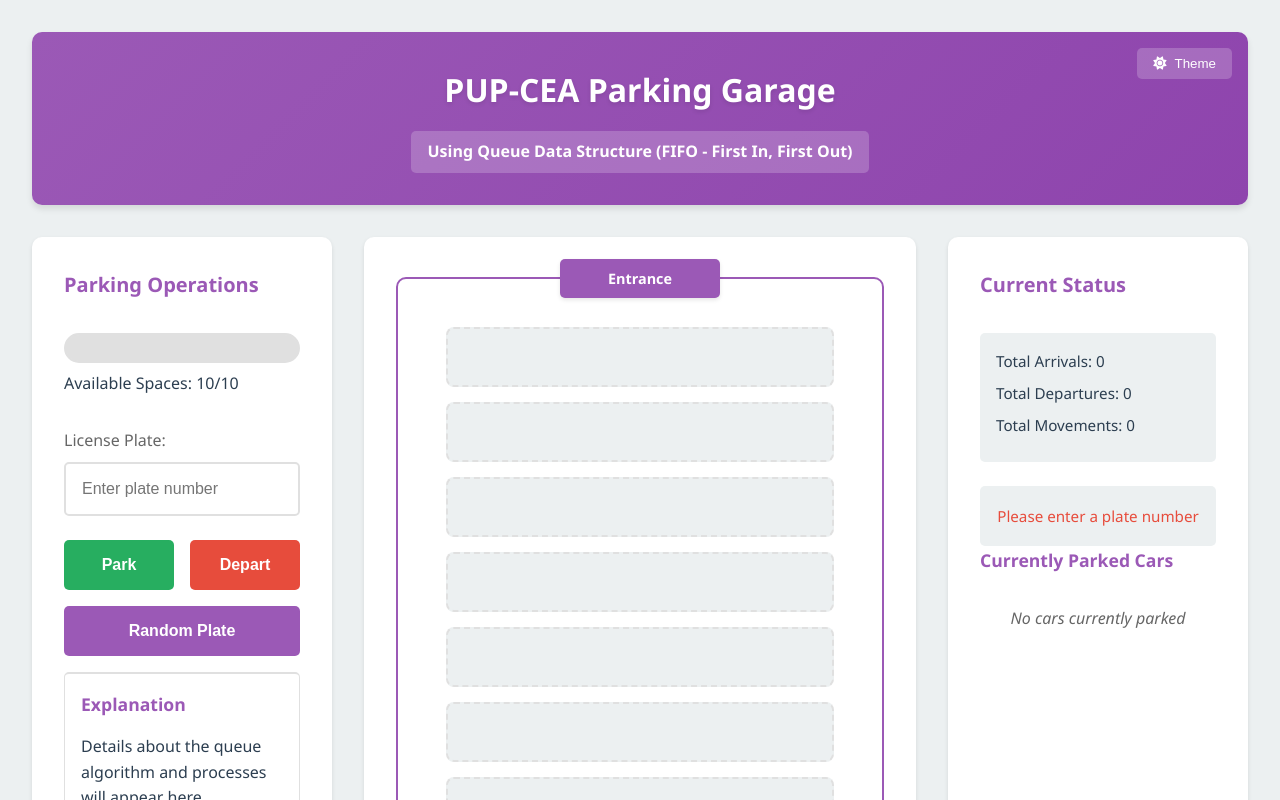
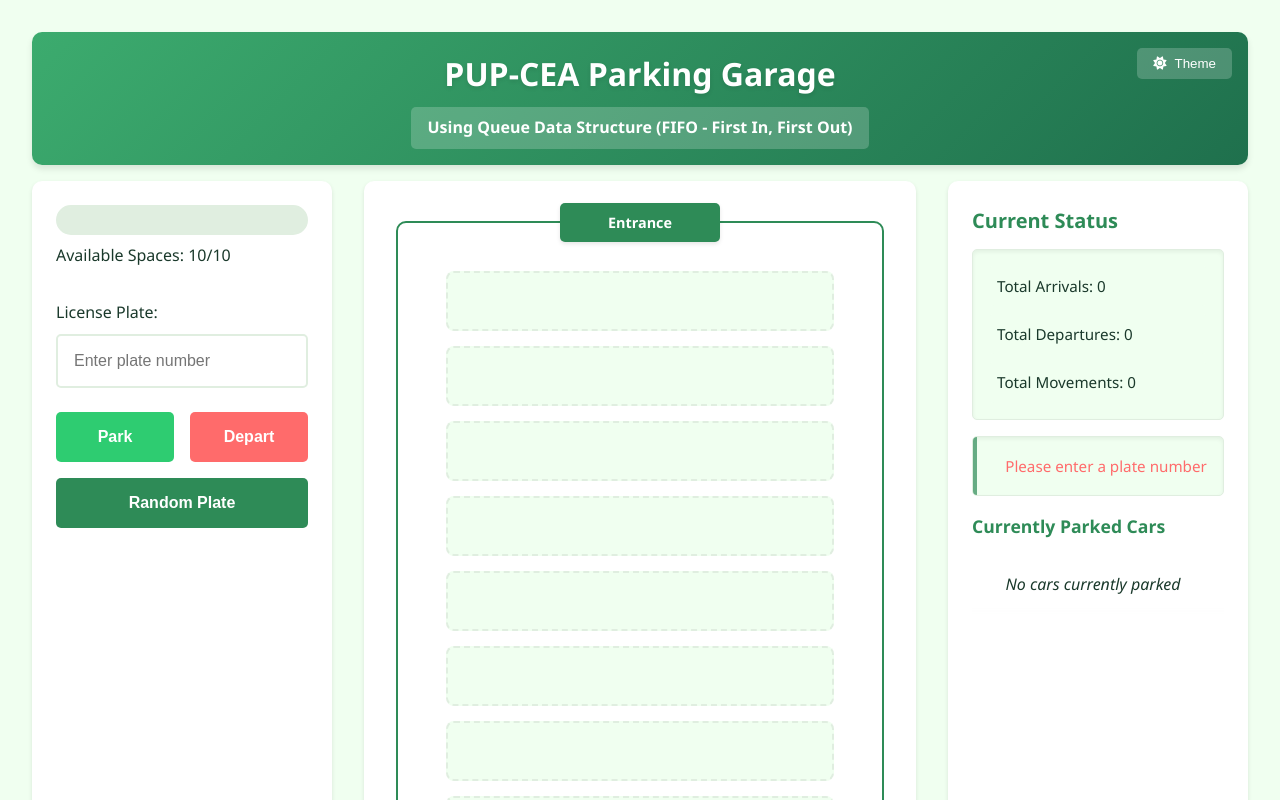
Before and after one commit to cikeyz/park-queue, a plain HTML site: page index.html in a window 1280 px wide. Both pictures are taken after a click on the button "Depart". Shown: the top 800 px of the page. Drawn offline with Linux system fonts and the light colour scheme.

Commit message:
feat: finalize ParkQueue submitted garage UI

```diff
--- a/index.html
+++ b/index.html
@@ -3,7 +3,7 @@
 <head>
     <meta charset="UTF-8">
     <meta name="viewport" content="width=device-width, initial-scale=1.0">
-    <title>PUP-CEA Parking Garage</title>
+    <title>ParkQueue</title>
     <link rel="stylesheet" href="styles.css">
     <link rel="stylesheet" href="https://cdnjs.cloudflare.com/ajax/libs/font-awesome/6.0.0/css/all.min.css">
 </head>
@@ -22,7 +22,6 @@
             <div class="panels">
                 <!-- Left Panel - Operations -->
                 <section class="operations-panel">
-                    <h2>Parking Operations</h2>
 
                     <div class="capacity-indicator">
                         <div class="progress-bar">
@@ -42,10 +41,6 @@
                     </div>
                     <div class="button-group" style="margin-top: 1rem;">
                         <button class="btn primary" id="randomPlateButton" style="grid-column: span 2;">Random Plate</button>
-                    </div>
-                    <div class="explanation-pane" id="explanationPane">
-                        <h3>Explanation</h3>
-                        <p id="explanationText">Details about the queue algorithm and processes will appear here.</p>
                     </div>
                 </section>
 
--- a/styles.css
+++ b/styles.css
@@ -7,20 +7,22 @@
 
 :root {
     /* Colors */
-    --primary-color: #2c3e50;
-    --secondary-color: #e74c3c;
-    --success-color: #27ae60;
-    --warning-color: #f39c12;
-    --text-color: #2c3e50;
-    --bg-color: #ecf0f1;
-    --panel-bg: #ffffff;
-    --border-color: #e0e0e0;
-    --input-bg: #ffffff;
-    --progress-bg: #e0e0e0;
+    --primary-color: #2E8B57;
+    --primary-dark: #1F704D;
+    --primary-light: #3CAB6E;
+    --secondary-color: #ff6b6b;
+    --success-color: #2ecc71;
+    --warning-color: #f1c40f;
+    --text-color: #1A392B;
+    --bg-color: #F0FFF0;
+    --panel-bg: #FFFFFF;
+    --border-color: #E0EEE0;
+    --input-bg: #FFFFFF;
+    --progress-bg: #E0EEE0;
     --hover-bg: #f5f5f5;
-    --label-color: #666;
-    --queue-theme: #9b59b6;
-    --queue-gradient: linear-gradient(135deg, var(--queue-theme), #8e44ad);
+    --label-color: #1A392B;
+    --queue-theme: #2E8B57;
+    --queue-gradient: linear-gradient(135deg, var(--primary-light), var(--primary-dark));
 
     /* Spacing */
     --spacing-xs: 0.5rem;
@@ -36,17 +38,26 @@
     /* Transitions */
     --transition-fast: 0.2s ease;
     --transition-normal: 0.3s ease;
+
+    /* Shadows */
+    --shadow-inner: inset 0 2px 4px rgba(0, 0, 0, 0.06);
+    --shadow-hover: 0 6px 15px rgba(0, 0, 0, 0.1), 0 3px 6px rgba(0, 0, 0, 0.05);
+    --shadow-raised: 0 4px 6px rgba(0, 0, 0, 0.1), 0 2px 4px rgba(0, 0, 0, 0.06);
 }
 
 [data-theme="dark"] {
-    --text-color: #ecf0f1;
-    --bg-color: #2c3e50;
-    --panel-bg: #34495e;
-    --border-color: #4a6278;
-    --input-bg: #2c3e50;
-    --progress-bg: #2c3e50;
-    --hover-bg: #2c3e50;
-    --label-color: #bdc3c7;
+    --text-color: #E6F3EC;
+    --bg-color: #1A2F25;
+    --panel-bg: #2A3E35;
+    --border-color: #2F4A3E;
+    --input-bg: #2A3E35;
+    --progress-bg: #2A3E35;
+    --hover-bg: #355C4B;
+    --label-color: #b3b3b3;
+    --queue-theme: #3CAB6E;
+    --primary-color: #3CAB6E;
+    --primary-dark: #2E8B57;
+    --primary-light: #4FBE81;
 }
 
 body {
@@ -67,17 +78,16 @@ body {
 header {
     text-align: center;
     background: var(--queue-gradient);
-    padding: var(--spacing-lg);
+    padding: 1rem;
     color: white;
     border-radius: var(--radius-lg);
-    margin-bottom: var(--spacing-lg);
+    margin-bottom: 1rem;
     box-shadow: 0 4px 6px rgba(0, 0, 0, 0.1);
     position: relative;
 }
 
 h1 {
     font-size: 2rem;
-    margin-bottom: var(--spacing-xs);
     text-shadow: 0 2px 4px rgba(0, 0, 0, 0.1);
 }
 
@@ -104,16 +114,15 @@ h1 {
 .status-panel {
     background: var(--panel-bg);
     border-radius: var(--radius-lg);
-    padding: var(--spacing-lg);
+    padding: 1.5rem;
     box-shadow: 0 2px 4px rgba(0, 0, 0, 0.1);
     transition: background-color var(--transition-normal);
 }
 
 h2 {
     color: var(--queue-theme);
-    margin-bottom: var(--spacing-md);
+    margin-bottom: 0.75rem;
     font-size: 1.25rem;
-    padding-bottom: var(--spacing-xs);
 }
 
 h3 {
@@ -366,19 +375,44 @@ input:focus {
 @keyframes moveDown {
     0% {
         transform: translateY(0);
+        opacity: 1;
     }
     100% {
-        transform: translateY(51px); /* Height of spot (45px) + gap (6px) */
+        transform: translateY(75px);
+        opacity: 1;
     }
 }
 
 @keyframes moveUp {
     0% {
         transform: translateY(0);
+        opacity: 1;
     }
     100% {
-        transform: translateY(-51px); /* Height of spot (45px) + gap (6px) */
+        transform: translateY(-75px);
+        opacity: 1;
     }
+}
+
+@keyframes shiftUp {
+    0% {
+        transform: translateY(0);
+    }
+    100% {
+        transform: translateY(-75px);
+    }
+}
+
+.parking-spot.moving-down {
+    animation: moveDown 0.5s ease-out forwards;
+}
+
+.parking-spot.moving-up {
+    animation: moveUp 0.5s ease-out forwards;
+}
+
+.parking-spot.shifting {
+    animation: shiftUp 0.5s ease-out forwards;
 }
 
 .parking-spot.entering {
@@ -389,12 +423,153 @@ input:focus {
     animation: exitToBottom 0.5s ease-out;
 }
 
-.parking-spot.moving-down {
-    animation: moveDown 0.5s ease-out forwards;
+.parking-spot.moving-up {
+    animation: moveUp 0.5s ease-out forwards;
 }
 
-.parking-spot.moving-up {
-    animation: moveUp 0.5s ease-out forwards;
+/* Status Panel - Updated styles */
+.statistics {
+    background: var(--bg-color);
+    padding: var(--spacing-sm);
+    border-radius: var(--radius-sm);
+    border: 1px solid var(--border-color);
+    box-shadow: var(--shadow-inner);
+}
+
+.statistics p {
+    margin-bottom: var(--spacing-xs);
+    padding: 0.5rem;
+    border-radius: var(--radius-sm);
+    background: var(--bg-color);
+    transition: transform 0.2s ease;
+    display: flex;
+    justify-content: space-between;
+    align-items: center;
+}
+
+.statistics p:last-child {
+    margin-bottom: 0;
+}
+
+.statistics p:hover {
+    transform: translateX(5px);
+    background: var(--hover-bg);
+}
+
+/* Notice Pane - Updated styles */
+.notice-pane {
+    margin: 1rem 0;
+    padding: 0rem;
+    border-radius: var(--radius-md);
+    background: var(--panel-bg);
+    min-height: 60px;
+    border: 1px solid var(--border-color);
+    box-shadow: var(--shadow-inner);
+    position: relative;
+    overflow: hidden;
+}
+
+.notice-pane::before {
+    content: '';
+    position: absolute;
+    top: 0;
+    left: 0;
+    width: 4px;
+    height: 100%;
+    background: var(--queue-theme);
+    opacity: 0.7;
+}
+
+.notice-message {
+    margin: 0;
+    text-align: left;
+    padding-left: 1rem;
+    transition: all 0.3s ease;
+}
+
+.notice-message.success {
+    color: var(--success-color);
+}
+
+.notice-message.error {
+    color: var(--secondary-color);
+}
+
+/* Car List Items - Updated styles */
+.car-list-item {
+    display: flex;
+    align-items: center;
+    justify-content: space-between;
+    padding: 1rem;
+    background: var(--panel-bg);
+    border-radius: var(--radius-md);
+    border: 1px solid var(--border-color);
+    margin-bottom: 0.5rem;
+    transition: all 0.3s ease;
+    box-shadow: var(--shadow-inner);
+}
+
+.car-list-item:hover {
+    background: var(--hover-bg);
+    transform: translateX(5px);
+}
+
+.car-list-item span {
+    font-weight: 500;
+    color: var(--text-color);
+}
+
+.car-remove-btn {
+    padding: 0.5rem 1rem;
+    background: var(--secondary-color);
+    color: white;
+    border: none;
+    border-radius: var(--radius-sm);
+    cursor: pointer;
+    font-size: 0.9rem;
+    transition: all 0.2s ease;
+    box-shadow: var(--shadow-raised);
+}
+
+.car-remove-btn:hover {
+    background: var(--secondary-color);
+    transform: translateY(-2px);
+    box-shadow: var(--shadow-hover);
+}
+
+.car-remove-btn:active {
+    transform: translateY(0);
+}
+
+.empty-message {
+    color: var(--label-color);
+    text-align: center;
+    font-style: italic;
+    padding: var(--spacing-sm);
+}
+
+/* Dark mode adjustments */
+[data-theme="dark"] .statistics {
+    background: var(--panel-bg);
+    border-color: var(--border-color);
+}
+
+[data-theme="dark"] .statistics p {
+    background: var(--bg-color);
+}
+
+[data-theme="dark"] .notice-pane {
+    background: var(--panel-bg);
+    border-color: var(--border-color);
+}
+
+[data-theme="dark"] .car-list-item {
+    background: var(--panel-bg);
+    border-color: var(--border-color);
+}
+
+[data-theme="dark"] .car-remove-btn {
+    background: var(--secondary-color);
 }
 
 /* Status Panel */
@@ -402,7 +577,6 @@ input:focus {
     background: var(--bg-color);
     padding: var(--spacing-sm);
     border-radius: var(--radius-sm);
-    margin-bottom: var(--spacing-md);
 }
 
 .statistics p {
@@ -496,7 +670,7 @@ input:focus {
 .notice-message.success { color: var(--success-color); }
 .notice-message.error { color: var(--secondary-color); }
 
-/* Theme Toggle */
+/* Theme */
 .theme-toggle {
     position: absolute;
     top: var(--spacing-sm);
@@ -669,14 +843,50 @@ input:focus {
     }
 }
 
-.explanation-pane {
-    margin-top: 1rem;
-    padding: 1rem;
-    border: 1px solid var(--border-color);
-    border-radius: var(--radius-sm);
-    background-color: var(--panel-bg);
+/* Parked cars scrollbar styles */
+.parked-cars {
+    max-height: 400px;
+    overflow-y: auto;
+    padding-right: 10px;
+    /* Add mask shadow effect */
+    mask-image: linear-gradient(to bottom,
+        black calc(100% - 20px),
+        transparent 100%
+    );
+    -webkit-mask-image: linear-gradient(to bottom,
+        black calc(100% - 20px),
+        transparent 100%
+    );
+    /* Add bottom border fade */
+    border-bottom: 1px solid var(--border-color);
+    box-shadow: 0 -10px 10px -10px inset rgba(0, 0, 0, 0.05);
+
+    /* Existing scrollbar styles */
+    &::-webkit-scrollbar {
+        width: 8px;
+    }
+    /* Customize scrollbar for webkit browsers */
+    &::-webkit-scrollbar {
+        width: 8px;
+    }
+
+    &::-webkit-scrollbar-track {
+        background: var(--bg-color);
+        border-radius: 4px;
+    }
+
+    &::-webkit-scrollbar-thumb {
+        background: var(--queue-theme);
+        border-radius: 4px;
+    }
+
+    &::-webkit-scrollbar-thumb:hover {
+        background: var(--primary-dark);
+    }
 }
 
-.button-group + .explanation-pane {
-    border-top: 2px solid var(--border-color);
+/* Firefox scrollbar styling */
+.parked-cars {
+    scrollbar-width: thin;
+    scrollbar-color: var(--queue-theme) var(--bg-color);
 }
```
Also changed, not shown: script.js (+29 -24 lines), 1 other file.
